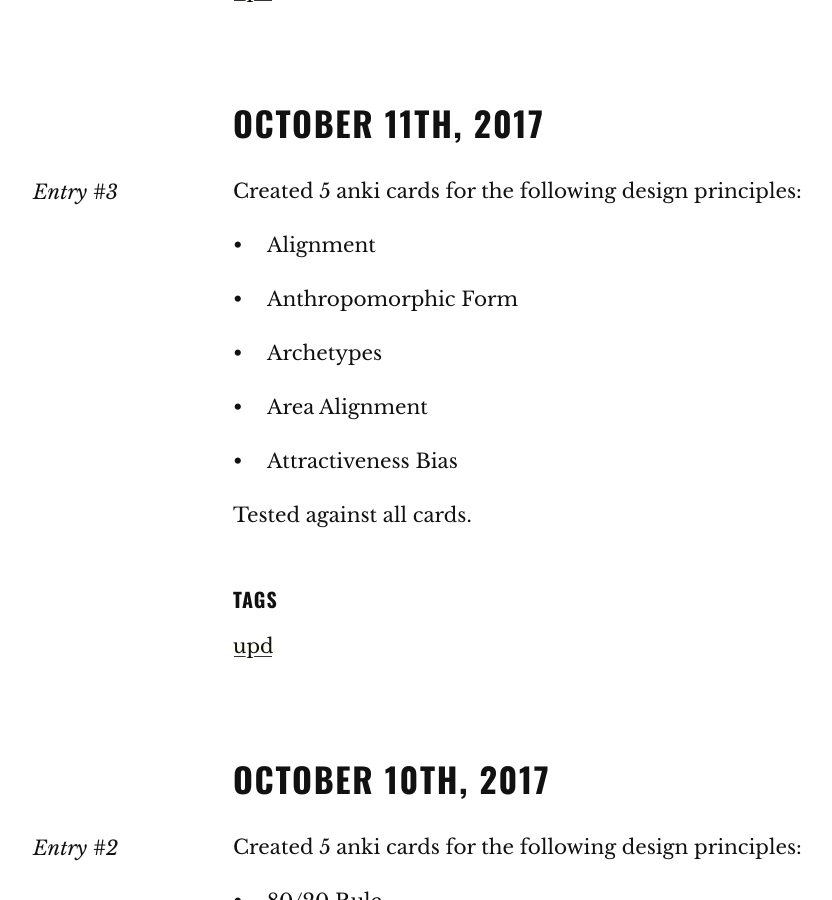
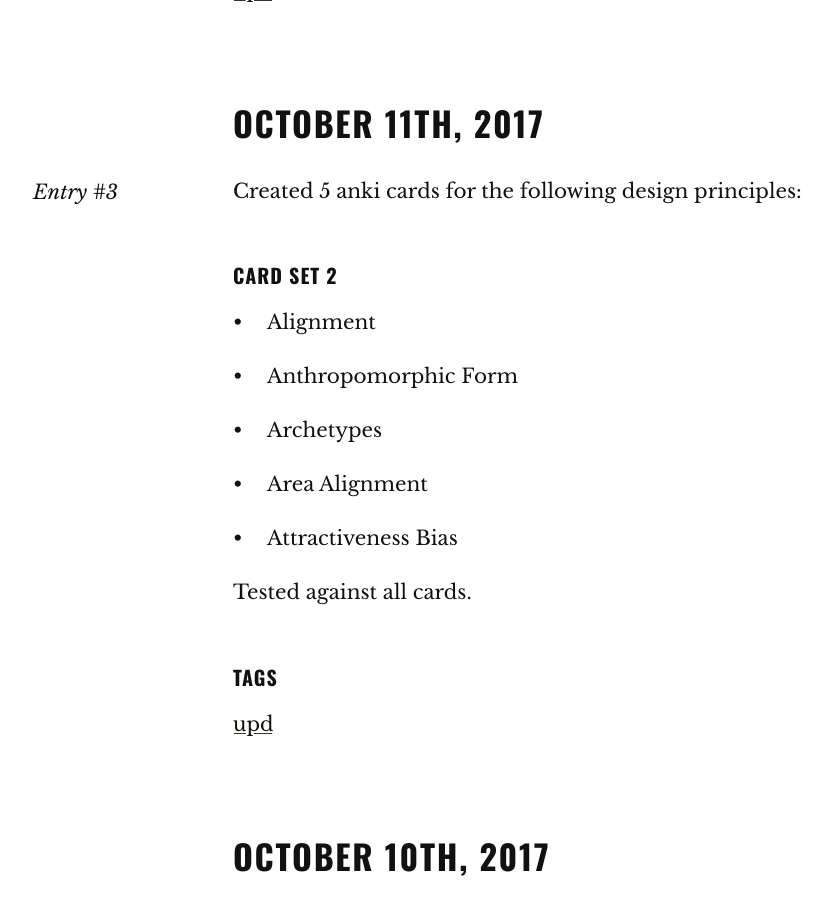
Before and after one commit to jpex/log, a Jekyll site: the page built from index.html, in a window 1280 px wide and 900 px high, scrolled down 1332 px. Shown: the whole window, without its empty margins (162-994 px from the left). Built offline with Jekyll 4.4.1, drawn with Linux system fonts in a browser that asks for light colours; the list of posts is cut into pages by our own code.

Commit message:
Update 2017-10-11-3.md

```diff
--- a/_posts/2017-10-11-3.md
+++ b/_posts/2017-10-11-3.md
@@ -3,6 +3,8 @@ tags: upd
 ---
 
 Created 5 anki cards for the following design principles:
+
+### Card Set 2
 
 * Alignment
 
```
